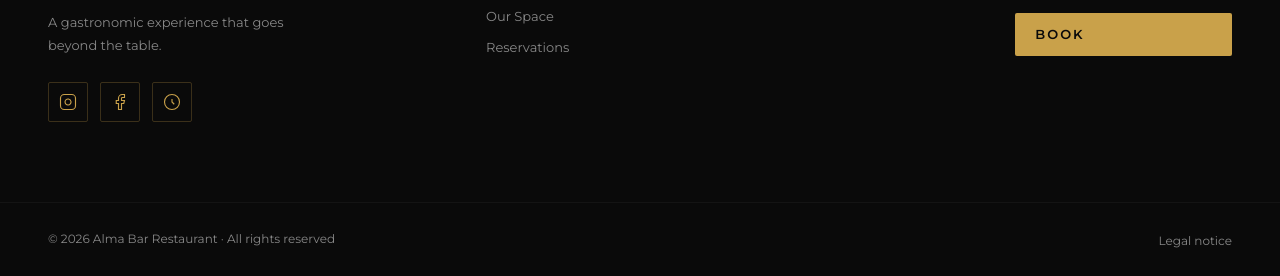
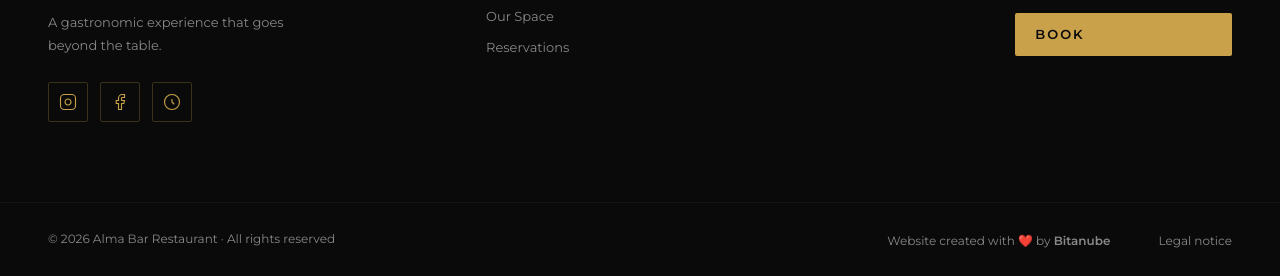
Before and after one commit to SrNar18/BarAlma, a website: page en.html in a window 1280 px wide. Shown: the part 7045-7321 px from the top of the page. Drawn offline with nearby package versions, Linux system fonts and the light colour scheme; a web font is replaced by a local one.

Commit message:
Cambios mas

```diff
--- a/en.html
+++ b/en.html
@@ -613,7 +613,7 @@
     </div>
     <div class="footer__bottom">
       <p>© 2026 Alma Bar Restaurant · All rights reserved</p>
-      <div><a href="legal-notice.html">Legal notice</a></div>
+      <div><span class="footer__credit">Website created with ❤️ by <a href="https://www.bitanube.com" target="_blank" rel="noopener">Bitanube</a></span><a href="legal-notice.html">Legal notice</a></div>
     </div>
   </footer>
 
--- a/styles.css
+++ b/styles.css
@@ -1612,6 +1612,19 @@ button { cursor: pointer; border: none; background: none; font-family: inherit;
   transition: color 0.3s;
 }
 .footer__bottom a:hover { color: var(--gold); }
+.footer__credit {
+  font-size: 12px;
+  color: var(--gray);
+  margin-right: 24px;
+}
+.footer__credit a {
+  font-size: 12px;
+  color: var(--gray);
+  margin-left: 0;
+  font-weight: 700;
+  text-decoration: none;
+}
+.footer__credit a:hover { color: #8b5cf6; }
 
 /* ===== TOAST ===== */
 .toast {
```
Also changed, not shown: avis-legal.html (+1 -0 lines), aviso-legal-pt.html (+1 -1 lines), aviso-legal.html (+1 -1 lines), es.html (+1 -1 lines), fr.html (+1 -1 lines), index.html (+1 -0 lines), legal-notice.html (+1 -1 lines), mentions-legales.html (+1 -1 lines), pt.html (+1 -1 lines).
